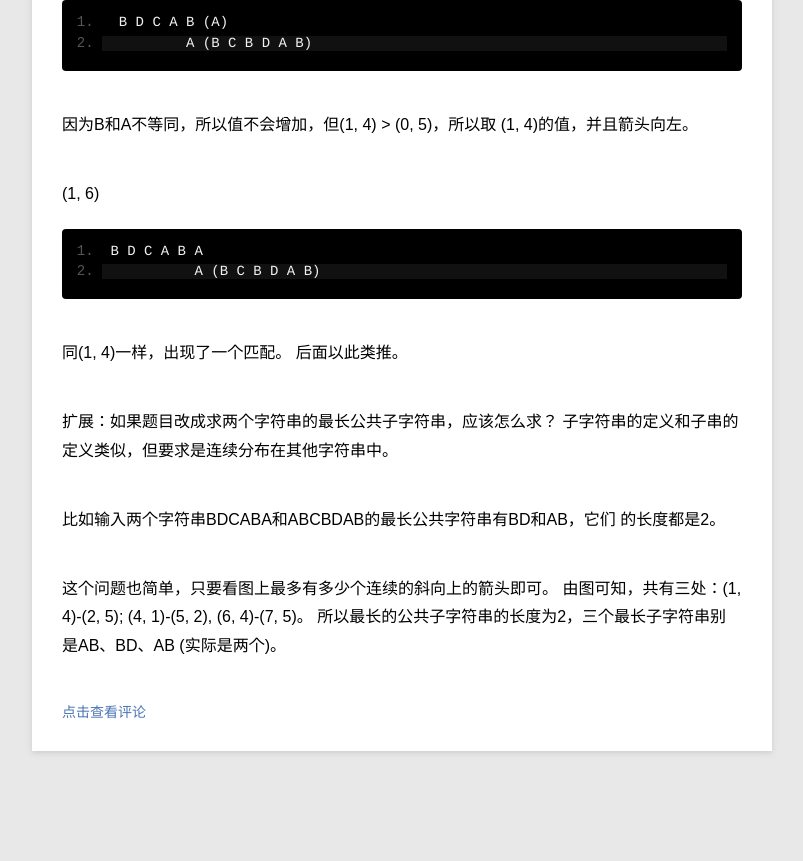
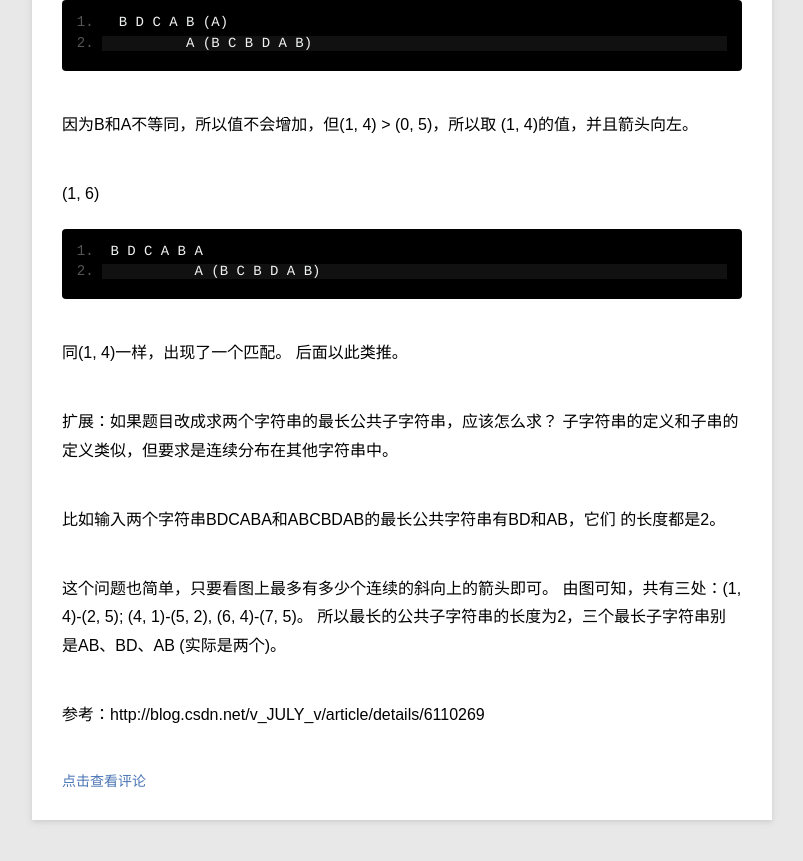
Before and after one commit to embicoin/YiShuiHanXL.github.io, a Jekyll site: the page built from _posts/opinion/2014-12-04-dp.md, in a window 1280 px wide and 900 px high, scrolled down 2288 px. Shown: the top 861 px of the window, without its empty margins (78-881 px from the left). Built offline with Jekyll 4.4.1, drawn with Linux system fonts in a browser that asks for light colours; Markdown is read by kramdown in place of the engine named in the settings; before the commit the page ends 3119 px from its top, so only the background shows below that.

Commit message:
add reference

```diff
--- a/_posts/opinion/2014-12-04-dp.md
+++ b/_posts/opinion/2014-12-04-dp.md
@@ -94,3 +94,5 @@ C[i,j]的意义是，长度为i的字符串1与长度为j的字符串2的lcs的
 由图可知，共有三处：(1, 4)-(2, 5); (4, 1)-(5, 2), (6, 4)-(7, 5)。
 所以最长的公共子字符串的长度为2，三个最长子字符串别是AB、BD、AB
 (实际是两个)。
+
+参考：http://blog.csdn.net/v_JULY_v/article/details/6110269
```
